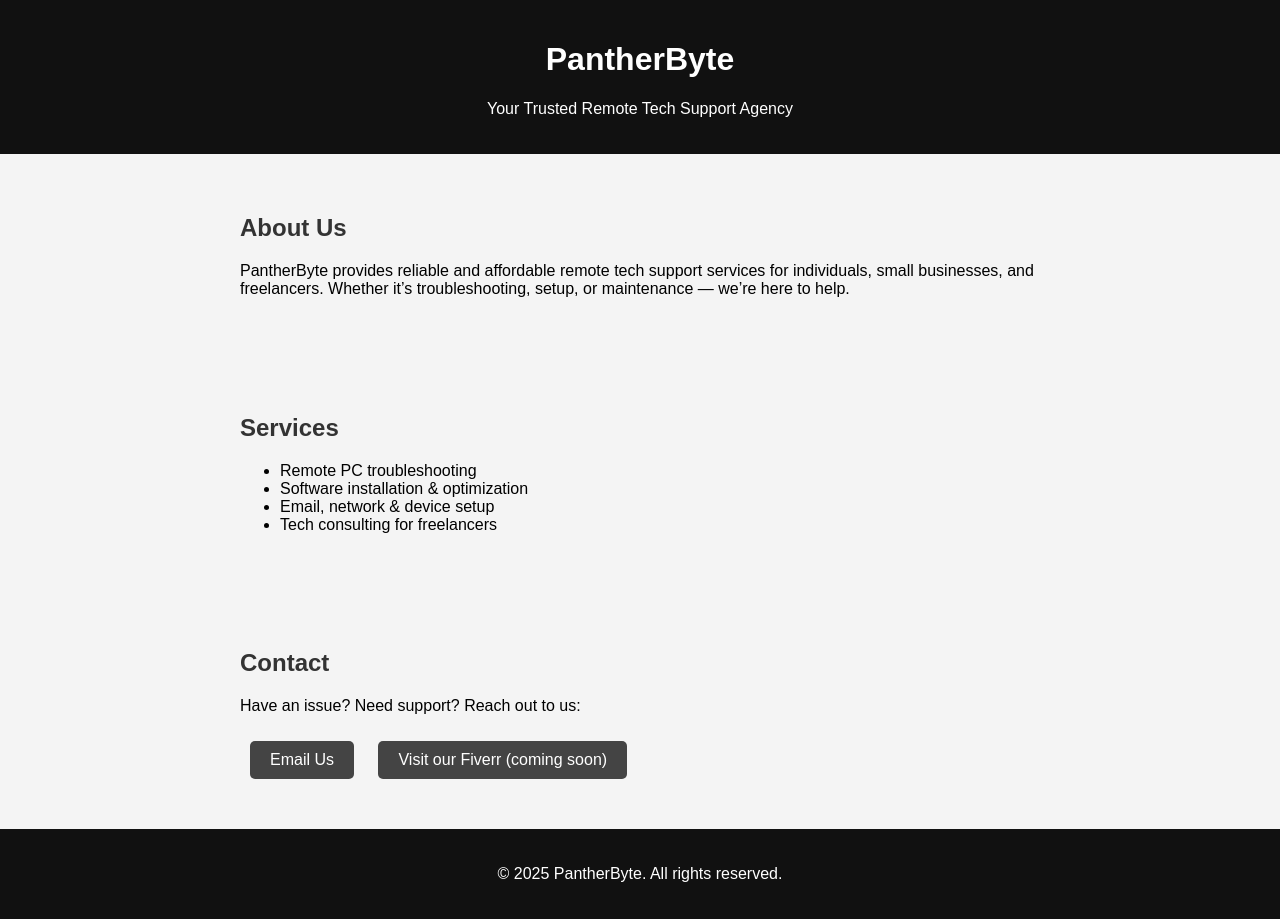
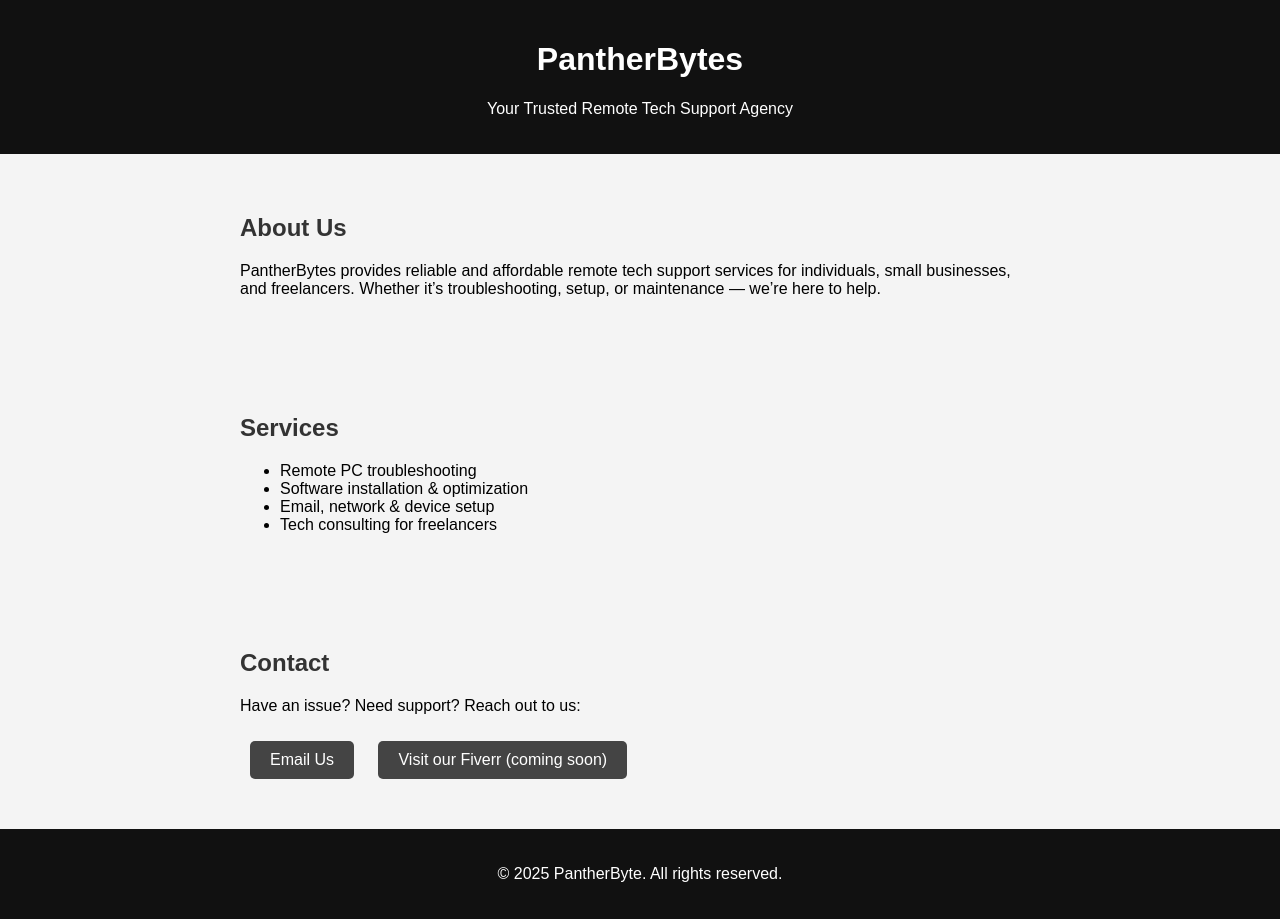
Before and after one commit to PantherByte-dev/pantherbyte.github.io, a plain HTML site: page index.html in a window 1280 px wide. Drawn offline with Linux system fonts and the light colour scheme.

Commit message:
Update index.html

```diff
--- a/index.html
+++ b/index.html
@@ -4,7 +4,7 @@
 <head>
   <meta charset="UTF-8" />
   <meta name="viewport" content="width=device-width, initial-scale=1.0"/>
-  <title>PantherByte | Tech Support Agency</title>
+  <title>PantherBytes | Tech Support Agency</title>
   <style>
     body { font-family: Arial, sans-serif; margin: 0; padding: 0; background: #f4f4f4; }
     header { background: #111; color: white; padding: 20px 0; text-align: center; }
@@ -18,13 +18,13 @@
 <body>
 
 <header>
-  <h1>PantherByte</h1>
+  <h1>PantherBytes</h1>
   <p>Your Trusted Remote Tech Support Agency</p>
 </header>
 
 <section>
   <h2>About Us</h2>
-  <p>PantherByte provides reliable and affordable remote tech support services for individuals, small businesses, and freelancers. Whether it’s troubleshooting, setup, or maintenance — we’re here to help.</p>
+  <p>PantherBytes provides reliable and affordable remote tech support services for individuals, small businesses, and freelancers. Whether it’s troubleshooting, setup, or maintenance — we’re here to help.</p>
 </section>
 
 <section>
```
